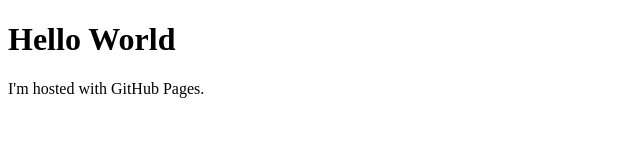
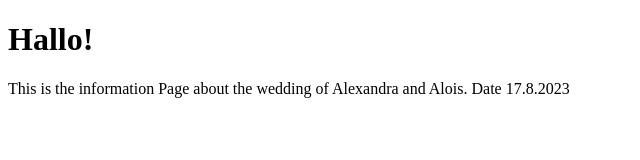
Before and after one commit to superhet/github.io, a plain HTML site: page index.html in a window 1280 px wide. Shown: the whole page, without its empty margins (0-640 px from the left). Drawn offline with Linux system fonts and the light colour scheme.

Commit message:
Update index.html

```diff
--- a/index.html
+++ b/index.html
@@ -1,7 +1,7 @@
 <!DOCTYPE html>
 <html>
 <body>
-<h1>Hello World</h1>
-<p>I'm hosted with GitHub Pages.</p>
+<h1>Hallo!</h1>
+<p>This is the information Page about the wedding of Alexandra and Alois. Date 17.8.2023</p>
 </body>
 </html>
```
